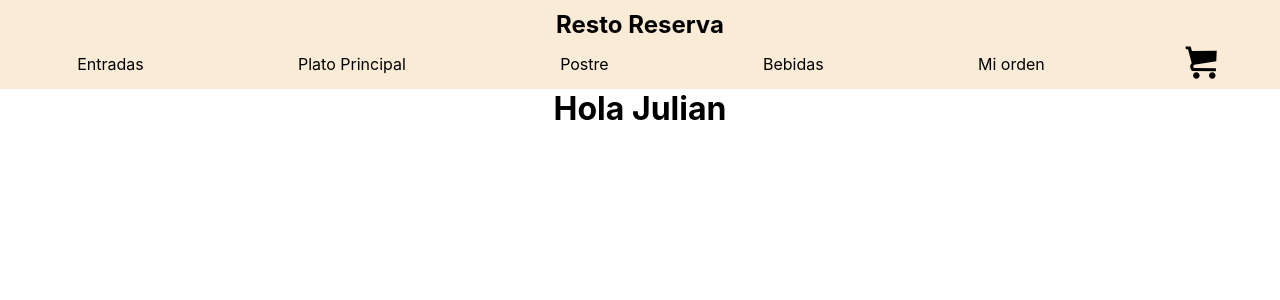
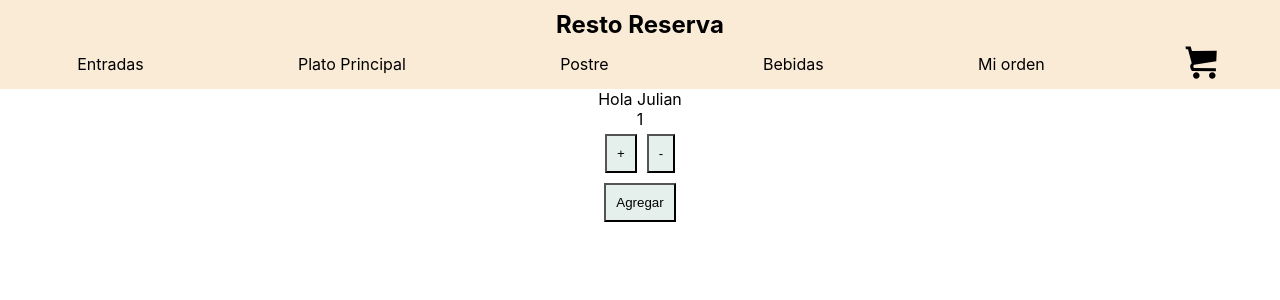
Before and after one commit to JulianGenini/React, a React (Vite) app in the folder proyecto-coder/: page / in a window 1280 px wide. Shown: the top 300 px of the page. Built offline with nearby package versions, Linux system fonts and the light colour scheme.

Commit message:
4ta entrega

```diff
--- a/proyecto-coder/src/App.jsx
+++ b/proyecto-coder/src/App.jsx
@@ -1,13 +1,14 @@
 import './App.css'
+import ItemListContainer from './components/ItemListContainer/ItemListContainer'
 import NavBar from './components/NavBar/NavBar'
-import Saludo from './components/ItemListContainer/ItemListContainer'
 
 function App() {
 
   return (
     <div className="App">
       <NavBar />
-      <Saludo nombre="Julian"/>
+      <ItemListContainer saludo={'Hola Julian'}/>
+
     </div>
   )
 }
--- /dev/null
+++ b/proyecto-coder/src/components/ItemCount/ItemCount.css
@@ -0,0 +1,5 @@
+.boton{
+    margin: 5px;
+    padding: 10px;
+    background-color: rgb(229, 240, 236);
+}
--- /dev/null
+++ b/proyecto-coder/src/components/ItemCount/ItemCount.jsx
@@ -0,0 +1,35 @@
+import React from 'react'
+import './ItemCount.css'
+
+const ItemCount = ({ initial = 1, stock = 10, onAdd }) => {
+    const [count, setCount] = React.useState(1)
+
+    const handleAdd = () => {
+        if (count < stock) {
+            setCount(count + 1)
+        }
+    }
+
+    const handleRemove = () => {
+        if (count > 1) {
+            setCount(count - 1)
+        }
+    }
+
+    const handleAddToCart = () => {
+        onAdd(count)
+    }
+
+    return (
+        <div>
+            <label>{count}</label>
+            <br />
+            <button className='boton' onClick={handleAdd}>+</button>
+            <button className='boton' onClick={handleRemove}>-</button>
+            <br />
+            <button className='boton' onClick={handleAddToCart}>Agregar</button>
+        </div>
+    )
+}
+
+export default ItemCount
--- a/proyecto-coder/src/components/ItemListContainer/ItemListContainer.jsx
+++ b/proyecto-coder/src/components/ItemListContainer/ItemListContainer.jsx
@@ -1,10 +1,16 @@
+import ItemCount from '../ItemCount/ItemCount'
 import './ItemListContainer.css'
 
-function Saludo(props) {
-    const nombre = props.nombre;
-    return (
-        <h1 className='saludo'>Hola {nombre}</h1>
-    );
+const ItemListContainer = ({ saludo }) => {
+    const onAdd = (cant) =>
+    console.log(`Cantidad: ${cant}`)
+
+  return (
+    <div className='saludo'> {saludo}
+      <ItemCount initial={1} stock={10} onAdd={onAdd}/>
+    </div>
+
+  )
 }
 
-export default Saludo
+export default ItemListContainer
```
